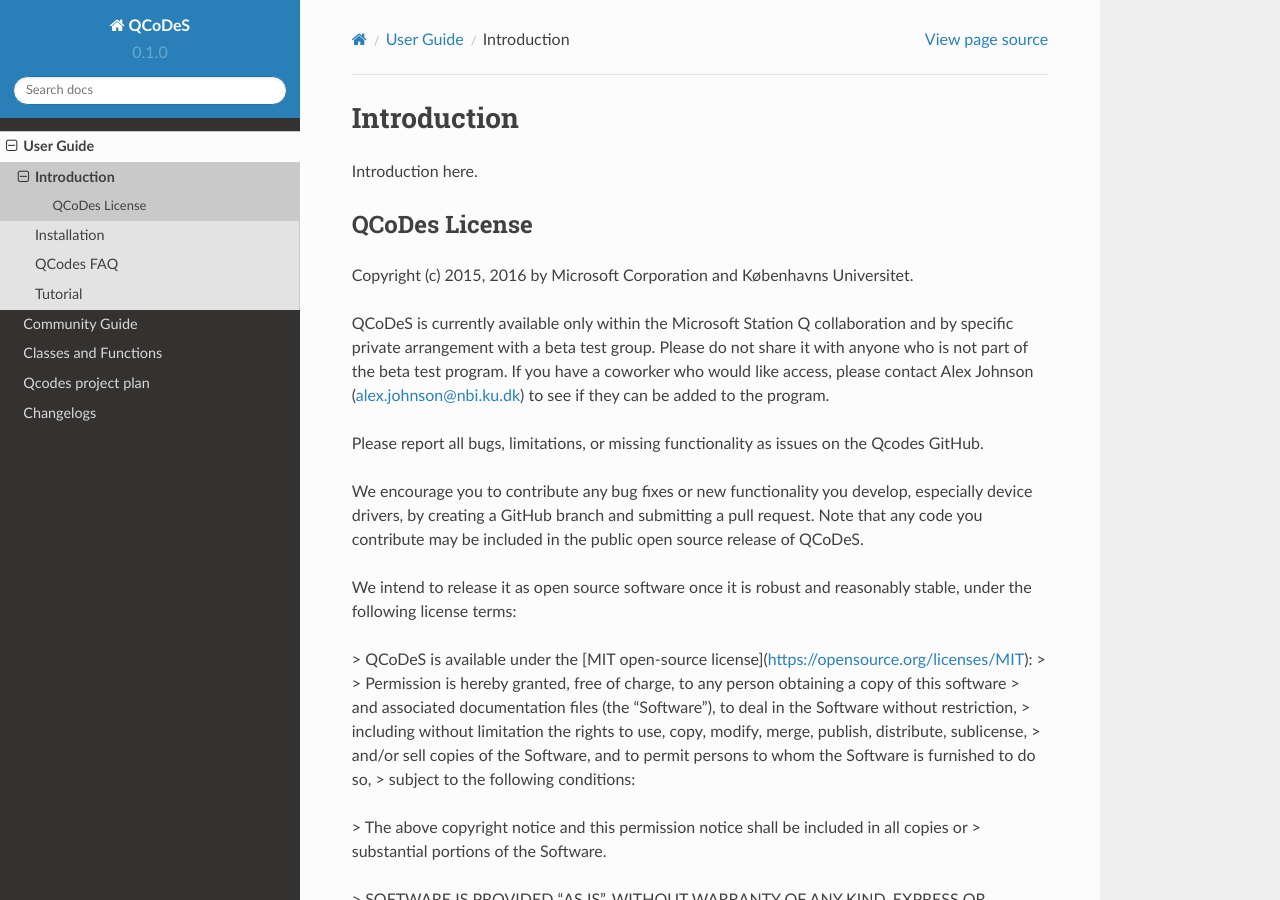
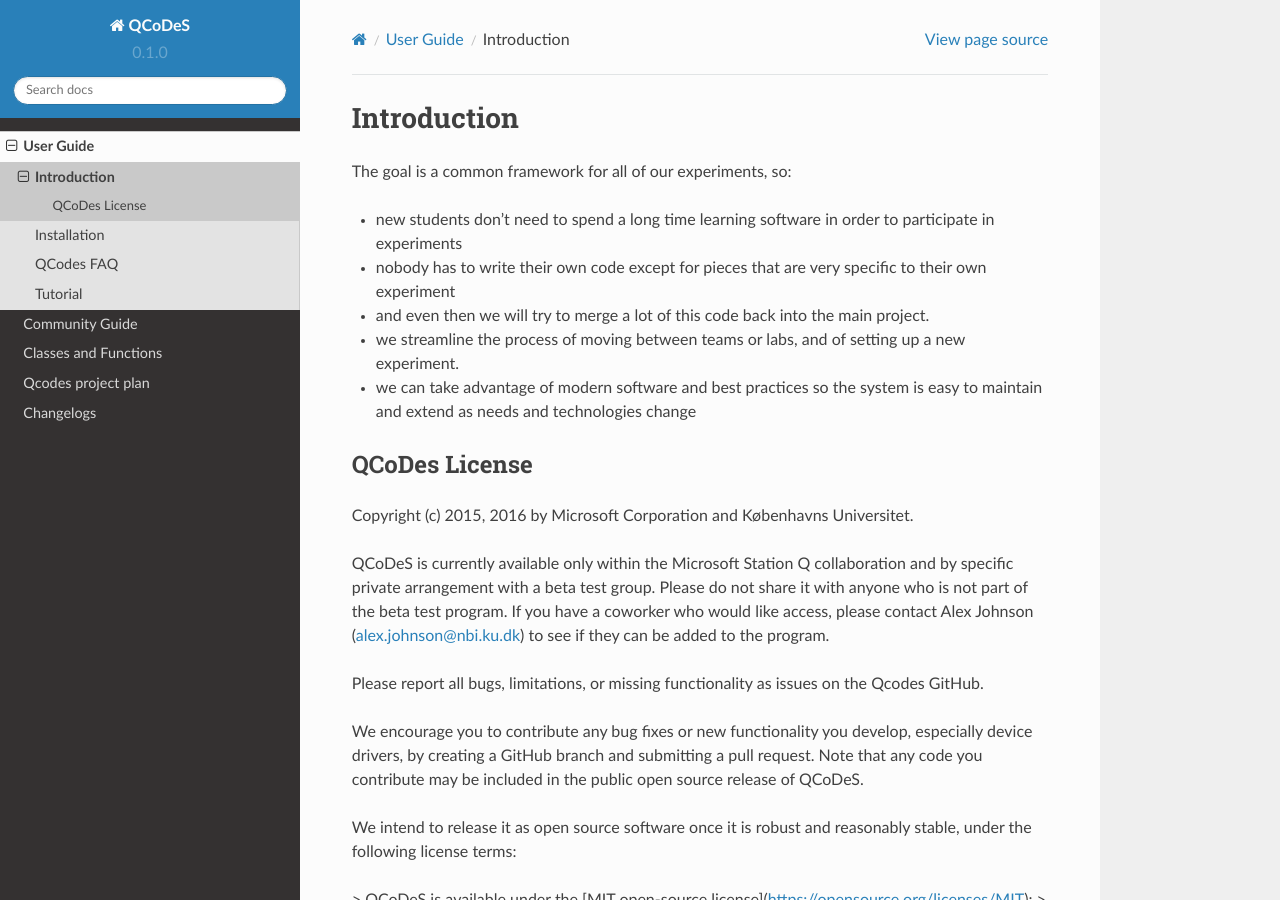
Before and after one commit to ShoosounS47/Qcodes, a Sphinx documentation site: the page built from docs/user/intro.rst, in a window 1280 px wide and 900 px high. Built offline with Sphinx 7.4.7 and the Read the Docs theme 2.0.0, drawn with Linux system fonts in a browser that asks for light colours; the version number is read from the project's files by our own code.

```diff
--- a/docs/user/intro.rst
+++ b/docs/user/intro.rst
@@ -3,7 +3,17 @@
 Introduction
 ============
 
-Introduction here.
+The goal is a common framework for all of our experiments, so:
+
+- new students don't need to spend a long time learning software in order to
+  participate in experiments
+- nobody has to write their own code except for pieces that are very specific
+  to their own experiment
+- and even then we will try to merge a lot of this code back into the main project.
+- we streamline the process of moving between teams or labs, and of setting up
+  a new experiment.
+- we can take advantage of modern software and best practices so the system is
+  easy to maintain and extend as needs and technologies change
 
 QCoDes License
 --------------
```
Also changed, not shown: README.md (+5 -5 lines), docs/roadmap.rst (+22 -62 lines), 1 other file.
